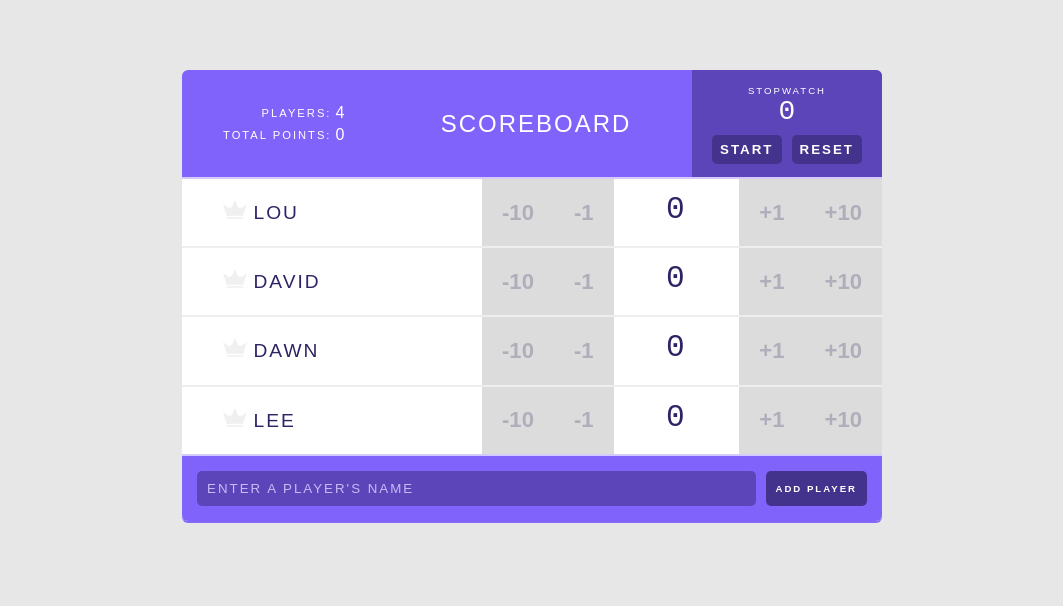
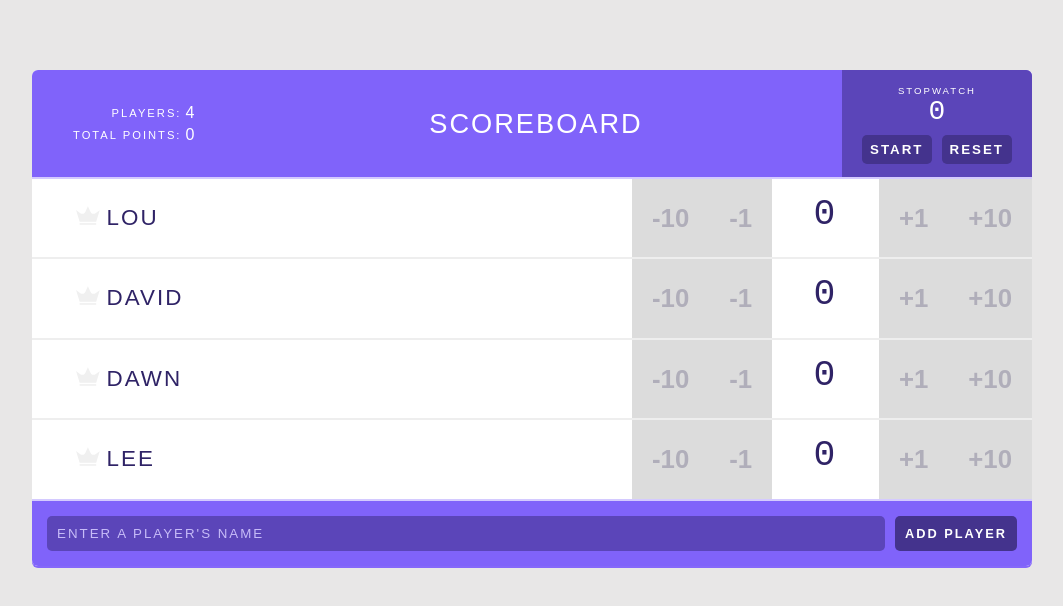
Before and after one commit to LeeVaughn/scorekeeper-v2, a React (Create React App) app: page / in a window 1280 px wide. Shown: the top 606 px of the page, without its empty margins (108-1171 px from the left). Built offline with nearby package versions, Linux system fonts and the light colour scheme.

Commit message:
adjusted styles to make elements of the scoreboard larger

```diff
--- a/src/index.css
+++ b/src/index.css
@@ -17,7 +17,7 @@ header {
 
 header h1 {
   flex-grow: 1;
-  font-size: 1.5em;
+  font-size: 1.7em;
   letter-spacing: 2px;
   font-weight: normal;
 }
@@ -54,7 +54,7 @@ input[type=text]:focus{
 
 input[type=submit] {
   display: block;
-  font-size: .6em;
+  font-size: .8em;
   margin: 15px 15px 15px 0;
   padding: 10px;
   background-color: #44338D;
@@ -102,7 +102,7 @@ svg {
 /* COMPONENT STYLES -------------------- */
 .scoreboard {
   background: #fff;
-  width: 700px;
+  width: 1000px;
   margin: 70px auto;
   box-shadow: 0 2px 0 rgb(133, 104, 250);
   border-radius: 6px;
@@ -111,7 +111,7 @@ svg {
 
 .player {
   display: flex;
-  font-size: 1.2em;
+  font-size: 1.4em;
   border-bottom: solid 2px #EEEEEE;
   letter-spacing: 2px;
 }
```
